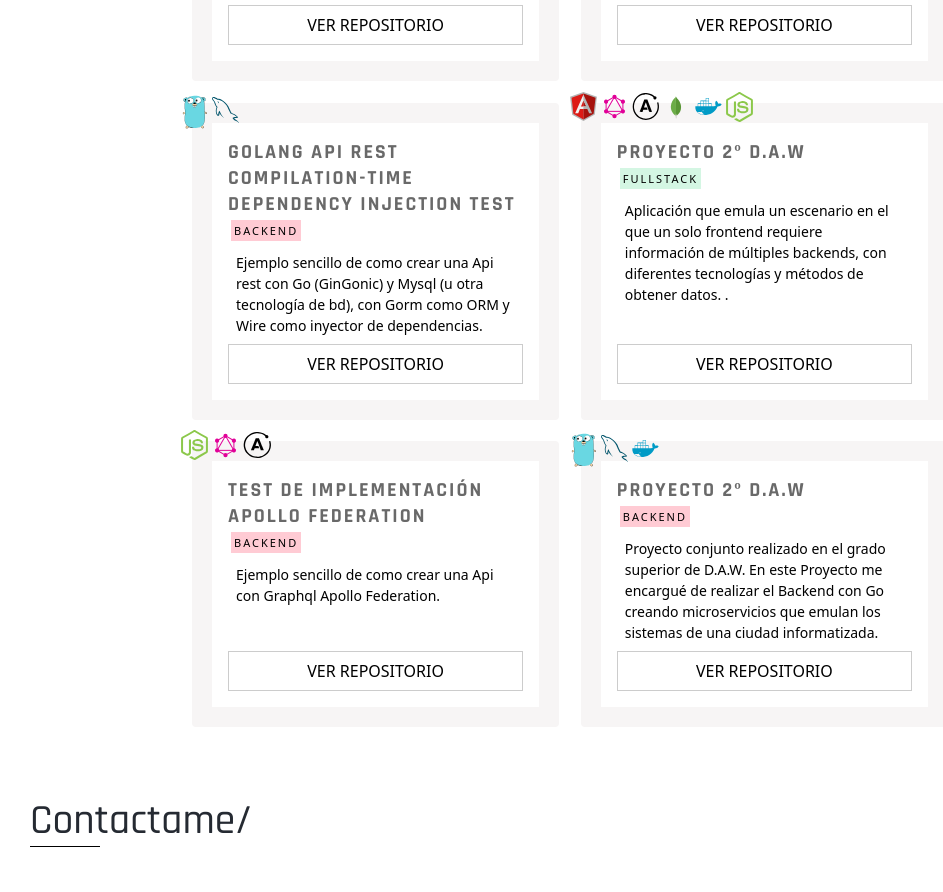
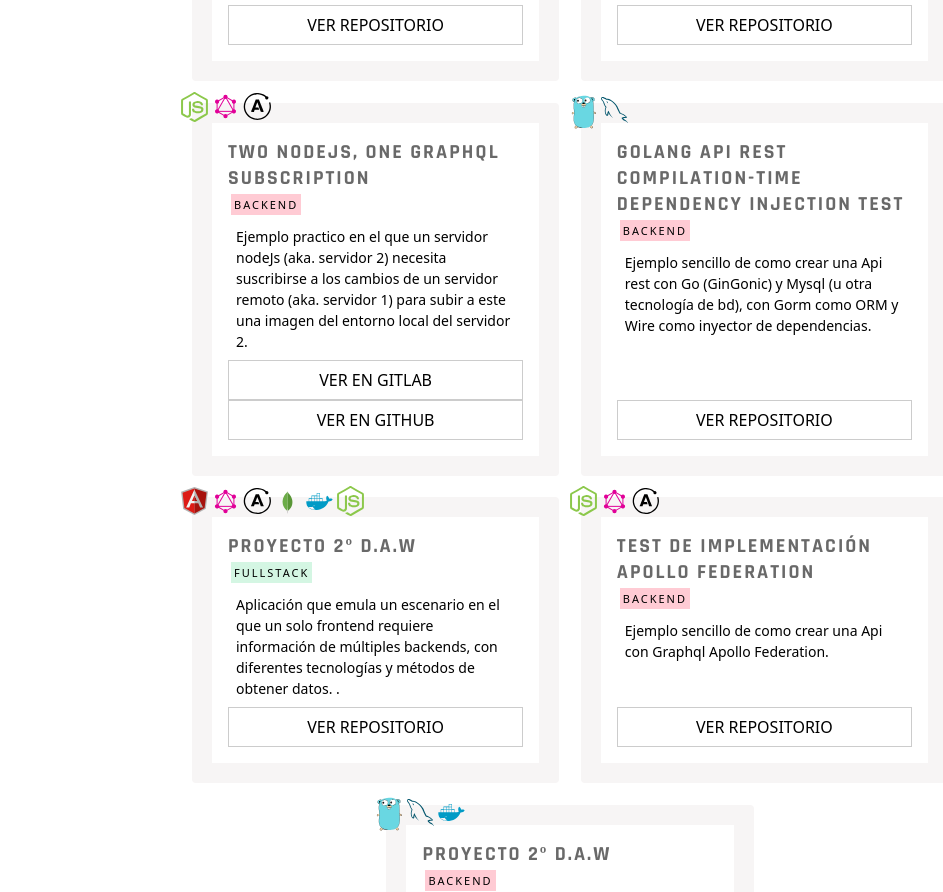
Before and after one commit to BelicStorm/personalPortfolio, a website: page index.html in a window 1280 px wide. Shown: the part 2544-3436 px from the top of the page, without its empty margins (94-1037 px from the left). Drawn offline with Linux system fonts and the light colour scheme.

Commit message:
Add repo

```diff
--- a/index.html
+++ b/index.html
@@ -319,6 +319,49 @@
                   <div class="card__image">
                     <img
                       class="used-skill"
+                      src="styles/icons/nodejs.svg"
+                      alt="gatsby skill"
+                    />
+                    <img
+                      class="used-skill"
+                      src="styles/icons/graphql.svg"
+                      alt="gatsby skill"
+                    />
+                    <img
+                      class="used-skill"
+                      src="styles/icons/apollo.svg"
+                      alt="gatsby skill"
+                    />
+                  </div>
+                  <div class="card__content">
+                    <div class="card__title">
+                      Two NodeJs, One Graphql Subscription
+                      <span class="red">Backend</span>
+                    </div>
+                    <p class="card__text">
+                      Ejemplo practico en el que un servidor nodeJs (aka. servidor 2) necesita suscribirse a los cambios de un
+                      servidor remoto (aka. servidor 1) para subir a este una imagen del entorno local del servidor 2.
+                    </p>
+                    <a
+                      class="btn btn--block card__btn"
+                      href="https://gitlab.com/BelicStorm/nodejssubtoothernodejs"
+                      target="_blank"
+                      >Ver en Gitlab</a
+                    >
+                    <a
+                      class="btn btn--block card__btn"
+                      href="https://github.com/BelicStorm/NodejsSubToOtherNodeJs"
+                      target="_blank"
+                      >Ver en Github</a
+                    >
+                  </div>
+                </div>
+              </div>
+              <div class="tile red">
+                <div class="card">
+                  <div class="card__image">
+                    <img
+                      class="used-skill"
                       src="styles/icons/go.svg"
                       alt="gatsby skill"
                     />
```
